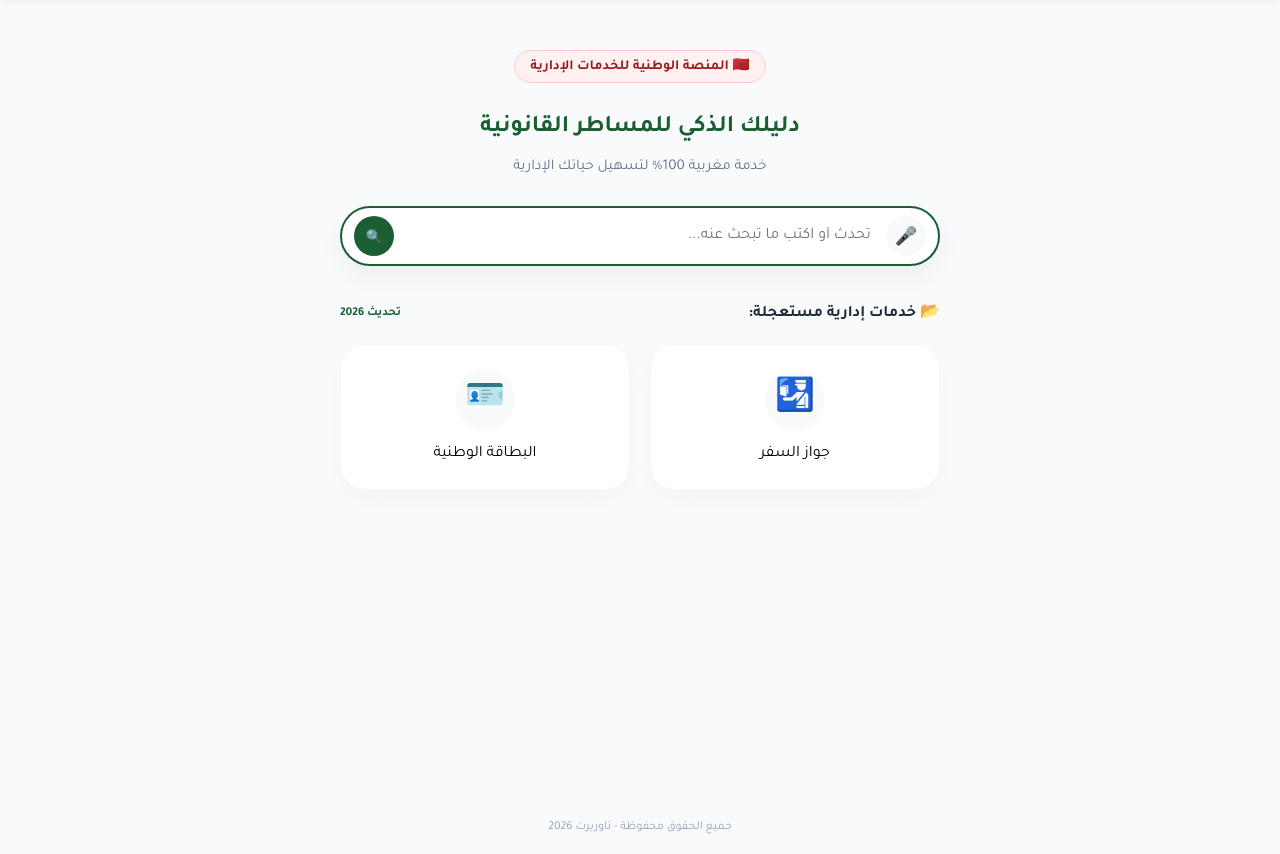
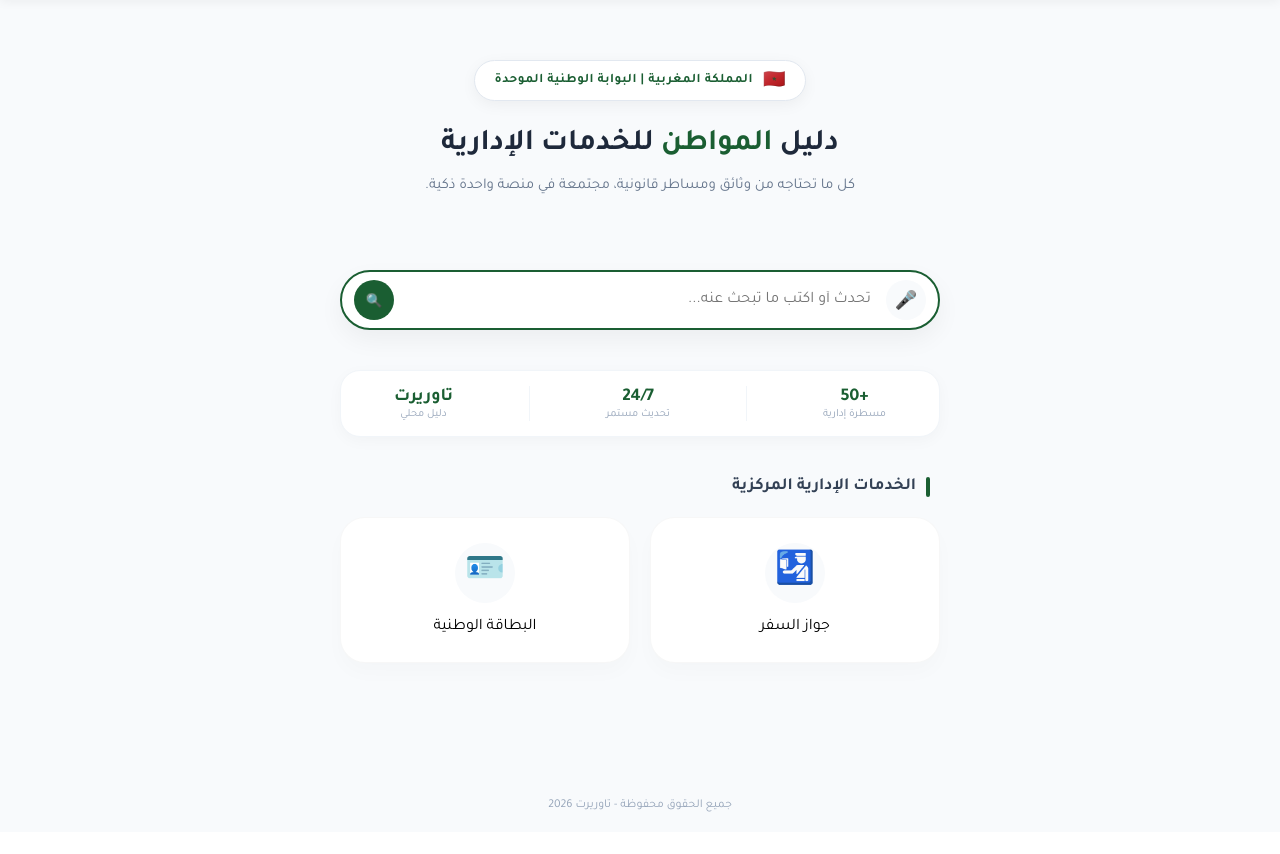
Before and after one commit to younessamsong09-hue/taourirt-app, a Flask app: page / in a window 1280 px wide. Shown: the part 67-921 px from the top of the page. After the commit the page ends 879 px from the top, so only its background shows below. Run offline with Flask 3, Linux system fonts and the light colour scheme.

Commit message:
Update index.html

```diff
--- a/templates/index.html
+++ b/templates/index.html
@@ -1,32 +1,41 @@
 {% extends "base.html" %}
 
 {% block content %}
-    <div style="text-align: center; margin: 30px 0; animation: fadeIn 0.8s ease;">
-        <div style="display: inline-block; background: #fff1f2; padding: 5px 15px; border-radius: 50px; border: 1px solid #fecaca; margin-bottom: 15px;">
-            <span style="font-size: 14px; color: #991b1b; font-weight: bold;">🇲🇦 المنصة الوطنية للخدمات الإدارية</span>
+<div class="national-portal-wrapper" style="direction: rtl; font-family: 'Tajawal', sans-serif; padding-bottom: 50px;">
+
+    <header class="hero-header" style="text-align: center; padding: 40px 15px;">
+        <div class="national-tag" style="display: inline-flex; align-items: center; gap: 10px; background: #fff; padding: 7px 20px; border-radius: 50px; box-shadow: 0 4px 15px rgba(0,0,0,0.05); border: 1px solid #e2e8f0; margin-bottom: 25px;">
+            <span style="font-size: 18px;">🇲🇦</span>
+            <span style="font-size: 13px; color: #1a5e32; font-weight: 800; letter-spacing: 0.5px;">المملكة المغربية | البوابة الوطنية الموحدة</span>
         </div>
-        <h1 style="color: var(--main-green); font-size: 24px; margin-bottom: 10px;">دليلك الذكي للمساطر القانونية</h1>
-        <p style="color: #64748b; font-size: 15px;">خدمة مغربية 100% لتسهيل حياتك الإدارية</p>
-    </div>
+        <h1 style="font-size: 30px; font-weight: 900; color: #1e293b; margin: 0; line-height: 1.3;">دليل <span style="color: #1a5e32;">المواطن</span> للخدمات الإدارية</h1>
+        <p style="color: #64748b; font-size: 15px; margin-top: 12px; max-width: 450px; margin-left: auto; margin-right: auto;">كل ما تحتاجه من وثائق ومساطر قانونية، مجتمعة في منصة واحدة ذكية.</p>
+    </header>
 
-    <div style="margin-bottom: 35px;">
+    <section class="search-section" style="margin-bottom: 40px;">
         {% include "includes/search_bar.html" %}
-    </div>
+    </section>
 
-    <div style="margin-top: 20px;">
-        <div style="display: flex; justify-content: space-between; align-items: center; margin-bottom: 20px;">
-            <h3 style="font-size: 16px; color: #1e293b; margin: 0;">📂 خدمات إدارية مستعجلة:</h3>
-            <span style="font-size: 12px; color: var(--main-green); font-weight: bold;">تحديث 2026</span>
+    <section class="stats-section" style="margin-bottom: 40px;">
+        {% include "includes/stats_bar.html" ignore missing %}
+    </section>
+
+    <section class="categories-section" style="margin-top: 20px;">
+        <div style="display: flex; align-items: center; gap: 10px; margin-bottom: 20px; padding: 0 10px;">
+            <div style="width: 4px; height: 20px; background: #1a5e32; border-radius: 10px;"></div>
+            <h3 style="font-size: 17px; color: #334155; margin: 0;">الخدمات الإدارية المركزية</h3>
         </div>
         {% include "includes/categories.html" %}
-    </div>
+    </section>
 
-    <div id="results-area" style="margin-top: 40px; min-height: 250px;">
+    <section id="results-area" style="margin-top: 45px;">
         <div id="results-display" style="display: none;"></div>
         {% include "includes/results_area.html" ignore missing %}
-    </div>
+    </section>
 
     {% include "includes/floating_assistant.html" ignore missing %}
+
+</div>
 
 <script>
     async function runSearch() {
@@ -34,16 +43,13 @@
         const query = queryInput.value.trim();
         const display = document.getElementById('results-display');
 
-            if(!query) {
-                queryInput.parentElement.style.boxShadow = '0 0 0 3px rgba(239, 68, 68, 0.2)';
-                return;
-            }
+        if(!query) return;
 
         display.style.display = 'block';
         display.innerHTML = `
-                <div style="text-align:center; padding:40px; background:white; border-radius:20px;">
-                    <div class="loader-flag"></div>
-                    <p style="margin-top:15px; color:#64748b; font-weight:bold;">جاري مراجعة الدليل الوطني...</p>
+            <div class="loading-state" style="text-align:center; padding:50px; background:white; border-radius:30px; box-shadow:0 10px 30px rgba(0,0,0,0.05);">
+                <div class="royal-loader"></div>
+                <p style="margin-top:20px; color:#64748b; font-weight:600;">جاري استخراج البيانات من الدليل الوطني الموحد...</p>
             </div>
         `;
 
@@ -56,50 +62,33 @@
             const data = await response.json();
 
             if(data.found) {
+                // تقسيم النصوص إلى بطاقات صغيرة
                 const docsList = data.docs.split('-').filter(i => i.trim() !== "").map(doc => `
-                        <div class="doc-item">
-                            <span class="check-icon">✓</span>
-                            <span class="doc-text">${doc.trim()}</span>
+                    <div class="doc-card-mini">
+                        <div class="icon-check">✓</div>
+                        <p>${doc.trim()}</p>
                     </div>
                 `).join('');
 
                 display.innerHTML = `
-                        <div class="result-card">
-                            <div class="result-header">
-                                <div class="header-icon">🇲🇦</div>
-                                <h3 class="result-title">${data.title}</h3>
+                    <div class="grand-result-card">
+                        <div class="card-header">
+                            <div class="emblem">🇲🇦</div>
+                            <h2>${data.title}</h2>
                         </div>
-
-                            <div class="docs-container">
-                                ${docsList}
+                        <div class="docs-grid-layout">${docsList}</div>
+                        <div class="card-footer">
+                            <div class="footer-item"><span>📍</span> <b>الإدارة المختصة:</b> ${data.location}</div>
+                            ${data.cost ? `<div class="footer-item"><span>💰</span> <b>الرسوم:</b> ${data.cost}</div>` : ''}
                         </div>
-
-                            <div class="info-box">
-                                <div class="info-row">
-                                    <span class="label">📍 جهة الإيداع:</span>
-                                    <span class="value">${data.location}</span>
-                                </div>
-                                ${data.cost ? `
-                                <div class="info-row">
-                                    <span class="label">💰 الواجبات:</span>
-                                    <span class="value">${data.cost}</span>
-                                </div>` : ''}
-                            </div>
-
-                            <button onclick="window.print()" class="print-btn">
-                                🖨️ تحميل الدليل (PDF)
-                            </button>
+                        <button onclick="window.print()" class="print-action-btn">تحميل نسخة رسمية (PDF)</button>
                     </div>
                 `;
             } else {
-                    display.innerHTML = `
-                        <div style="text-align:center; padding:40px; background:white; border-radius:20px; border: 1px solid #e2e8f0;">
-                            <p style="font-size:16px; color:#64748b;">🧐 لم نجد هذه المسطرة حالياً. حاول البحث بكلمات مثل "البطاقة الوطنية" أو "جواز السفر".</p>
-                        </div>
-                    `;
+                display.innerHTML = `<div class="not-found-msg">نعتذر، لم نجد نتائج مطابقة لبحثك في الدليل الحالي.</div>`;
             }
         } catch (e) {
-                display.innerHTML = "<div style='text-align:center; color:red;'>تعذر الاتصال بالخادم الوطني.</div>";
+            display.innerHTML = "<div class='error-msg'>خطأ في الاتصال بالشبكة الوطنية.</div>";
         }
     }
 
```
Also changed, not shown: other parts of templates/index.html (+12 -16 lines). Lines whose indentation alone changed are shown as unchanged.
